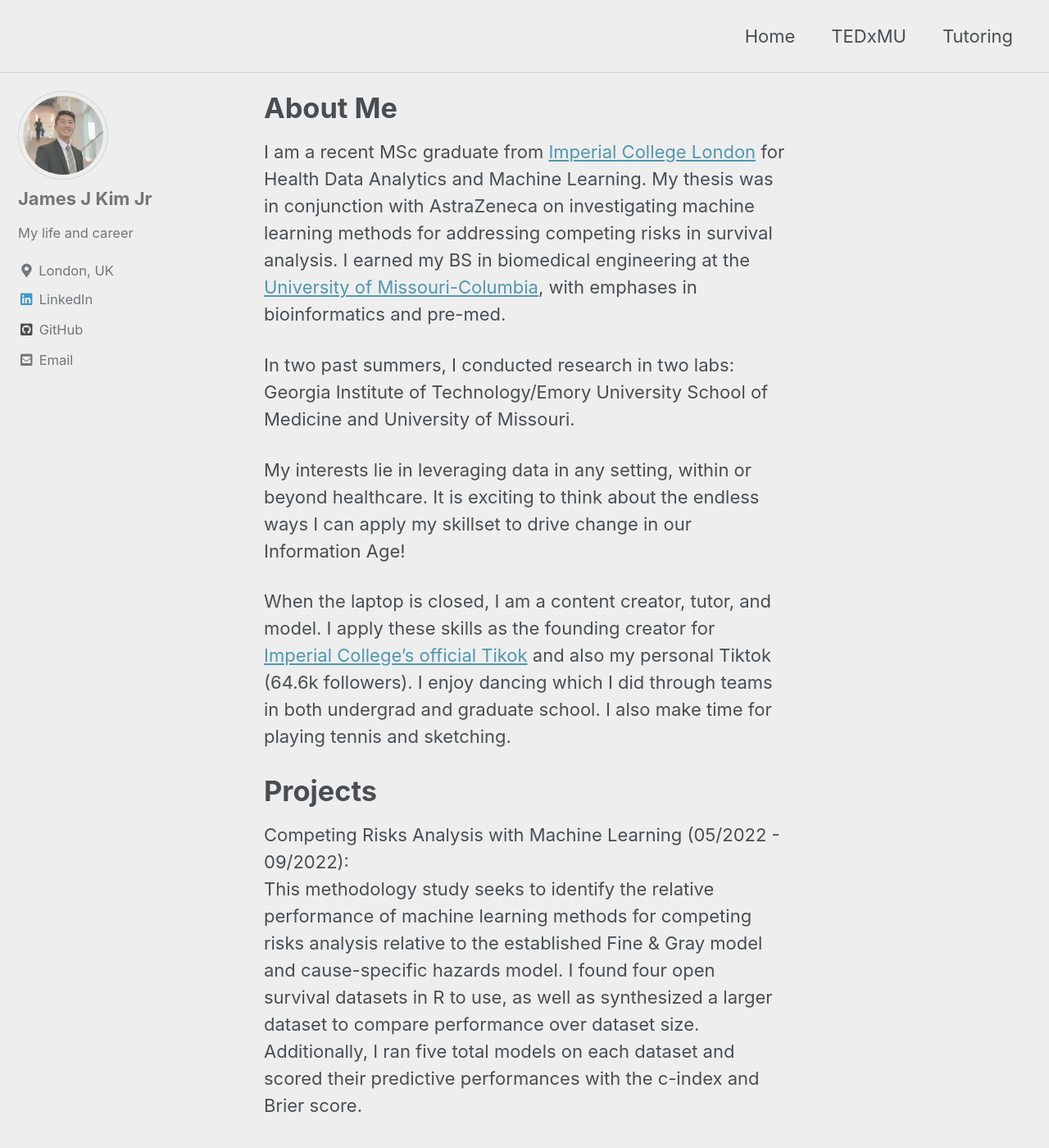
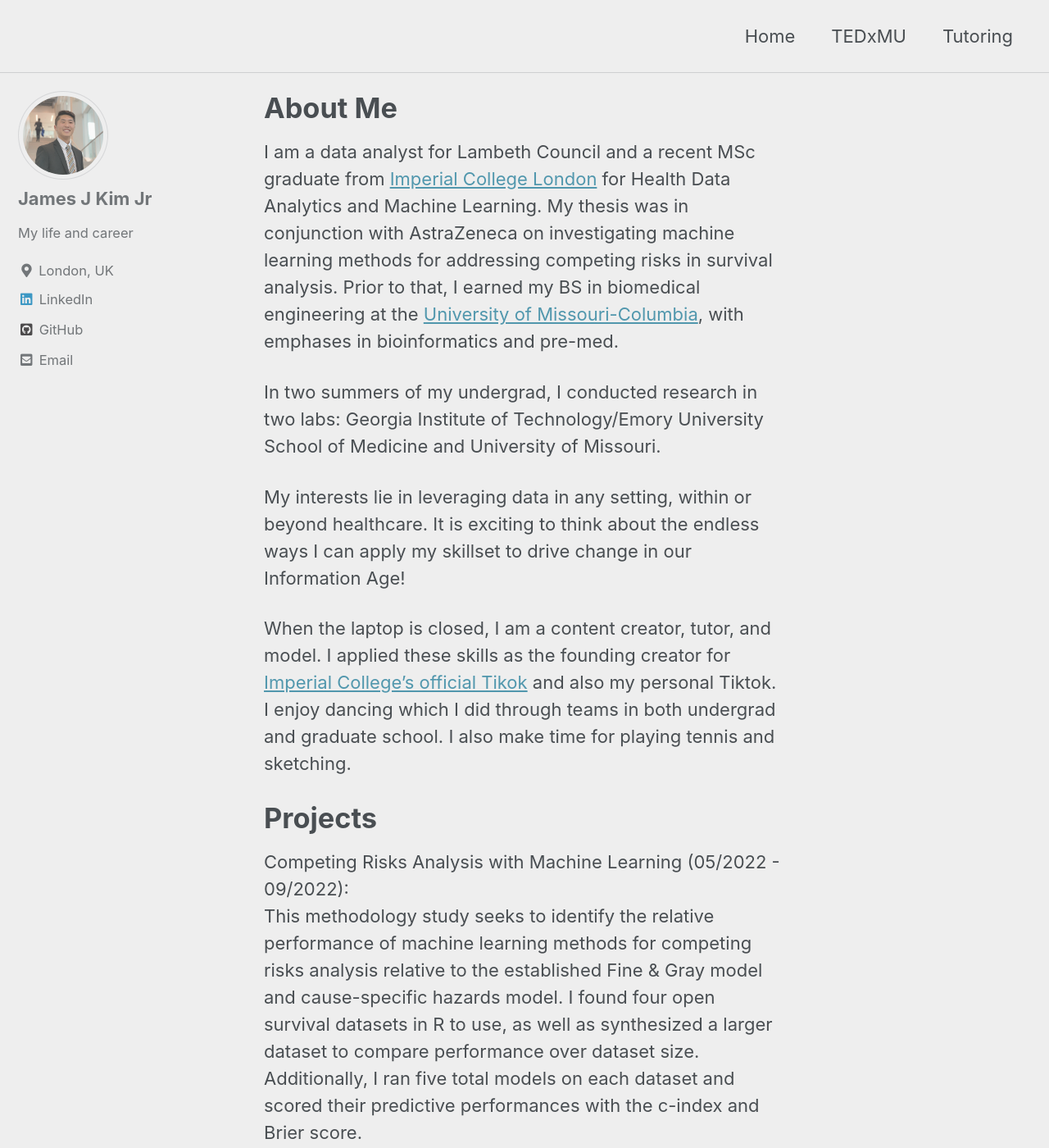
Before and after one commit to james113001/james113001.github.io, a Jekyll site: the page built from index.md, in a window 1280 px wide and 1400 px high. Shown: the whole window at 82% size. Built offline with Jekyll 4.4.1, drawn with Linux system fonts in a browser that asks for light colours; cached includes are drawn as plain includes; the list of posts is cut into pages by our own code; our own code applies the rules of GitHub Pages for plain Markdown files; some of the changed text lies outside the part shown.

Commit message:
Update index.md

```diff
--- a/index.md
+++ b/index.md
@@ -5,13 +5,13 @@
 
 # About Me
 
-I am a recent MSc graduate from [Imperial College London](https://www.imperial.ac.uk/) for Health Data Analytics and Machine Learning. My thesis was in conjunction with AstraZeneca on investigating machine learning methods for addressing competing risks in survival analysis. I earned my BS in biomedical engineering at the [University of Missouri-Columbia](https://missouri.edu/), with emphases in bioinformatics and pre-med.
+I am a data analyst for Lambeth Council and a recent MSc graduate from [Imperial College London](https://www.imperial.ac.uk/) for Health Data Analytics and Machine Learning. My thesis was in conjunction with AstraZeneca on investigating machine learning methods for addressing competing risks in survival analysis. Prior to that, I earned my BS in biomedical engineering at the [University of Missouri-Columbia](https://missouri.edu/), with emphases in bioinformatics and pre-med.
 
-In two past summers, I conducted research in two labs: Georgia Institute of Technology/Emory University School of Medicine and University of Missouri.
+In two summers of my undergrad, I conducted research in two labs: Georgia Institute of Technology/Emory University School of Medicine and University of Missouri.
 
 My interests lie in leveraging data in any setting, within or beyond healthcare. It is exciting to think about the endless ways I can apply my skillset to drive change in our Information Age!
 
-When the laptop is closed, I am a content creator, tutor, and model. I apply these skills as the founding creator for [Imperial College's official Tikok](https://www.tiktok.com/@imperialcollege) and also my personal Tiktok (64.6k followers). I enjoy dancing which I did through teams in both undergrad and graduate school. I also make time for playing tennis and sketching.
+When the laptop is closed, I am a content creator, tutor, and model. I applied these skills as the founding creator for [Imperial College's official Tikok](https://www.tiktok.com/@imperialcollege) and also my personal Tiktok. I enjoy dancing which I did through teams in both undergrad and graduate school. I also make time for playing tennis and sketching.
 
 # Projects
 Competing Risks Analysis with Machine Learning (05/2022 - 09/2022):
@@ -22,6 +22,9 @@
 
 SemNet (05/2019 - 08/2019):
 The objective of this study is to identify and rank associative factors related to angiogenesis, fibrosis, and EF using an innovative literature mining approach, SemNet. I interpreted the SemNet's network analysis data and visualized node connectivity for presentation. I also drafted the first 20 pages of the project's manuscript, which is still ongoing by the team. It is soon to be submitted for publishing with my name as an author.
+
+# Publications
+Kartchner D, McCoy K, Dubey J, Zhang D, Zheng K, Umrani R, Kim JJ, [Mitchell CS](https://scholar.google.com/citations?user=FpxAYrgAAAAJ&hl=en&oi=ao). Literature-Based Discovery to Elucidate the Biological Links between Resistant Hypertension and COVID-19. Biology. 2023; 12(9):1269. [doi:10.3390](https://doi.org/10.3390/biology12091269)
 
 # Presentations
 Kim, J., [Tonellato, P. J.](https://scholar.google.com/citations?user=G56I1_sAAAAJ&hl=en&oi=ao), & Wilkinson, K. (Nov. 2020). A Model of Physician Clinical Burnout based on Electronic Medical Record Use Metrics. [e-Poster](https://cattendee.abstractsonline.com/meeting/9244/Presentation/2962) presentation at Annual Biomedical Research Conference for Minority Students ([ABRCMS](https://www.abrcms.org/)) The Virtual Experience.
```
